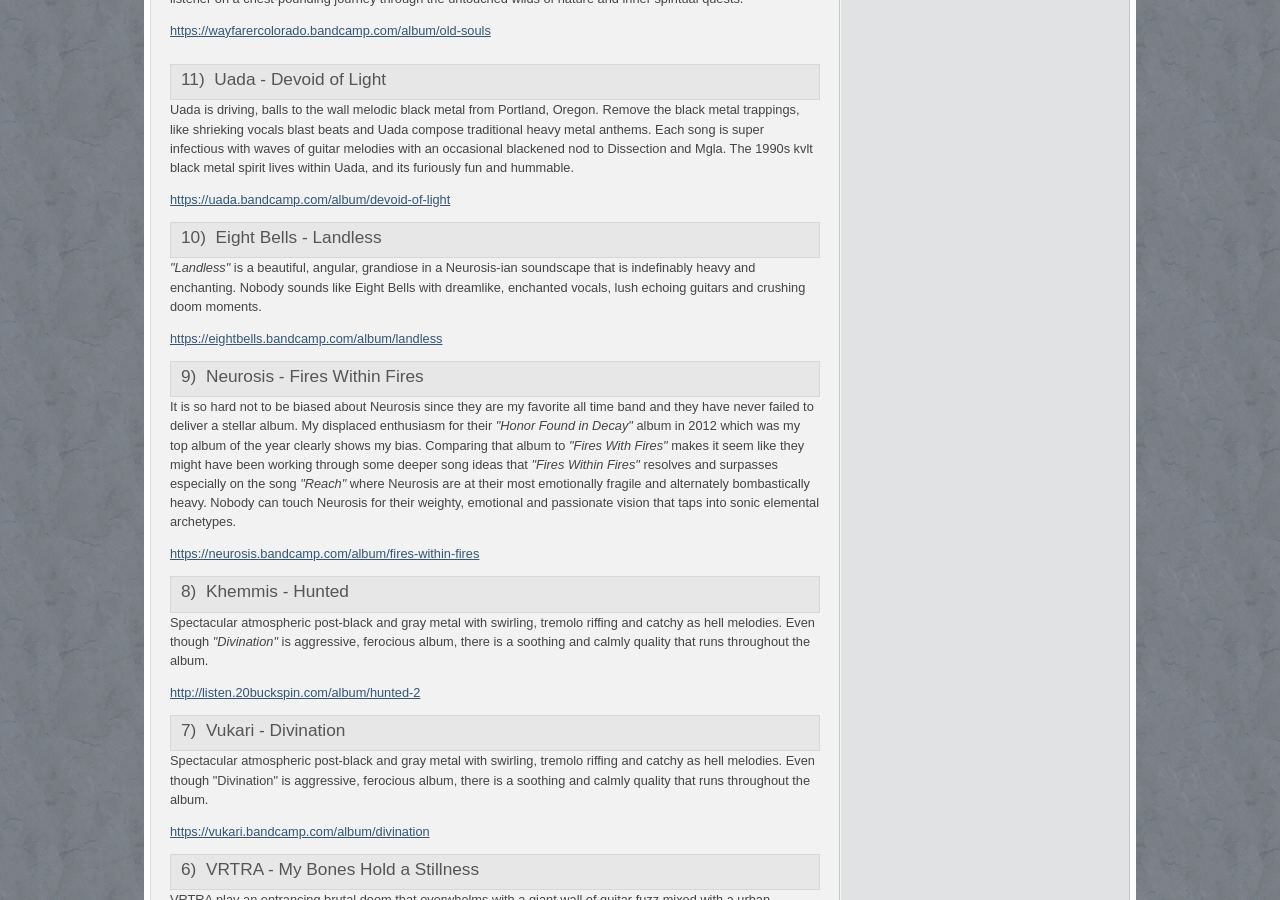
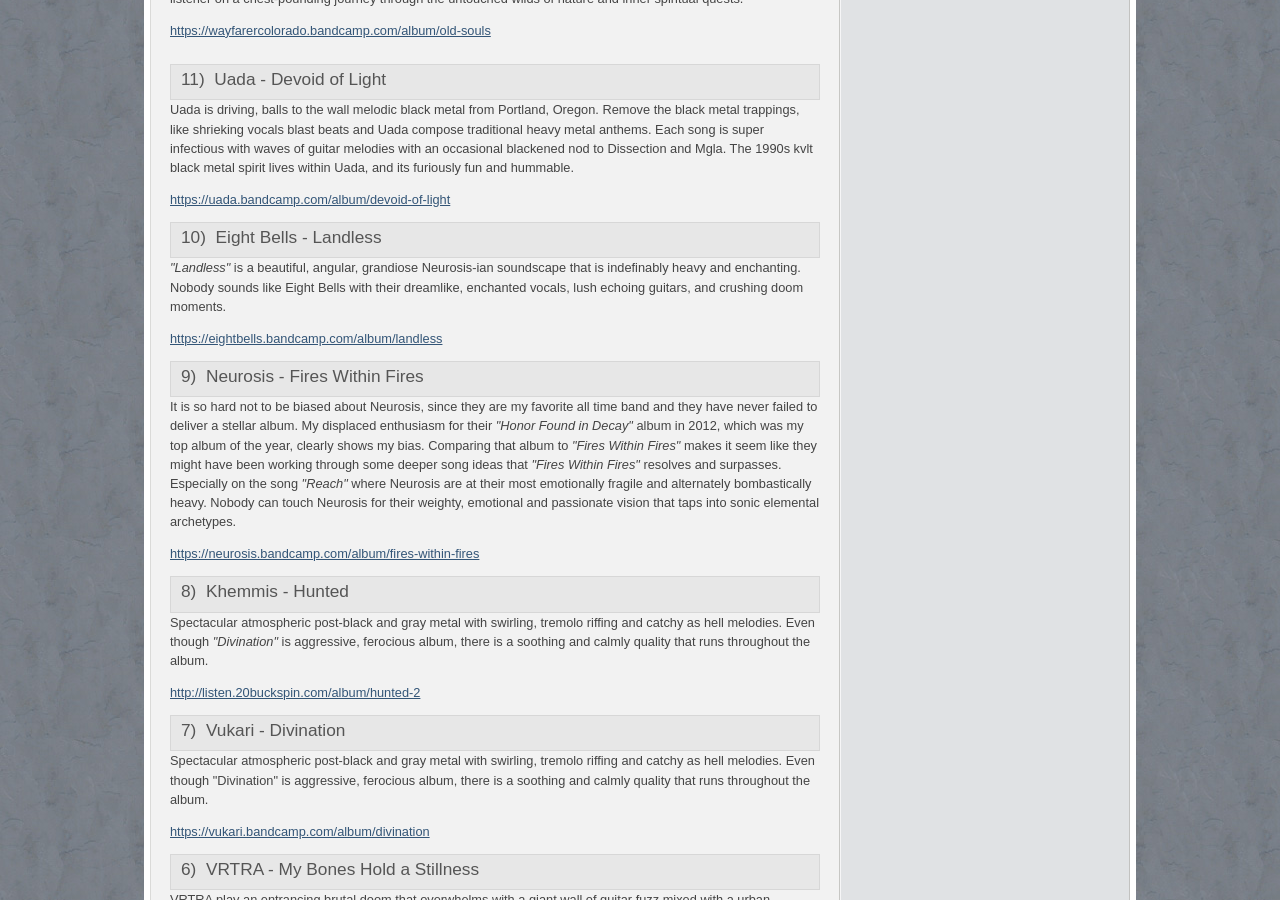
Before and after one commit to luminouscode/luminouscode.fimbulgnosis.com, a Jekyll site: the page built from necroscree/2016_reviews.html, in a window 1280 px wide and 900 px high, scrolled down 861 px. Built offline with Jekyll 4.4.1, drawn with Linux system fonts in a browser that asks for light colours.

Commit message:
Update reviews

```diff
--- a/necroscree/2016_reviews.html
+++ b/necroscree/2016_reviews.html
@@ -74,7 +74,7 @@
   </div>
   <div class="post_body">
     <p>
-      <i>"Landless"</i> is a beautiful, angular, grandiose in a Neurosis-ian soundscape that is indefinably heavy and enchanting.  Nobody sounds like Eight Bells with dreamlike, enchanted vocals, lush echoing guitars and crushing doom moments.
+      <i>"Landless"</i> is a beautiful, angular, grandiose Neurosis-ian soundscape that is indefinably heavy and enchanting.  Nobody sounds like Eight Bells with their dreamlike, enchanted vocals, lush echoing guitars, and crushing doom moments.
     </p>
     <p>
       <a href="https://eightbells.bandcamp.com/album/landless" target="_blank">https://eightbells.bandcamp.com/album/landless</a>
@@ -85,7 +85,7 @@
   </div>
   <div class="post_body">
     <p>
-    It is so hard not to be biased about Neurosis since they are my favorite all time band and they have never failed to deliver a stellar album.  My displaced enthusiasm for their <i>"Honor Found in Decay"</i> album in 2012 which was my top album of the year clearly shows my bias.  Comparing that album to <i>"Fires With Fires"</i> makes it seem like they might have been working through some deeper song ideas that <i>"Fires Within Fires"</i> resolves and surpasses especially on the song <i>"Reach"</i> where Neurosis are at their most emotionally fragile and alternately bombastically heavy.  Nobody can touch Neurosis for their weighty, emotional and passionate vision that taps into sonic elemental archetypes.
+      It is so hard not to be biased about Neurosis, since they are my favorite all time band and they have never failed to deliver a stellar album.  My displaced enthusiasm for their <i>"Honor Found in Decay"</i> album in 2012, which was my top album of the year, clearly shows my bias.  Comparing that album to <i>"Fires Within Fires"</i> makes it seem like they might have been working through some deeper song ideas that <i>"Fires Within Fires"</i> resolves and surpasses.  Especially on the song <i>"Reach"</i> where Neurosis are at their most emotionally fragile and alternately bombastically heavy.  Nobody can touch Neurosis for their weighty, emotional and passionate vision that taps into sonic elemental archetypes.
     </p>
     <p>
       <a href="https://neurosis.bandcamp.com/album/fires-within-fires" target="_blank">https://neurosis.bandcamp.com/album/fires-within-fires</a>
@@ -178,4 +178,3 @@
       <a href="https://mizmor.bandcamp.com/album/yodh" target="_blank">https://mizmor.bandcamp.com/album/yodh</a>
     </p>
   </div>
-</div>
--- a/necroscree/index.html
+++ b/necroscree/index.html
@@ -74,7 +74,7 @@
   </div>
   <div class="post_body">
     <p>
-      <i>"Landless"</i> is a beautiful, angular, grandiose in a Neurosis-ian soundscape that is indefinably heavy and enchanting.  Nobody sounds like Eight Bells with dreamlike, enchanted vocals, lush echoing guitars and crushing doom moments.
+      <i>"Landless"</i> is a beautiful, angular, grandiose Neurosis-ian soundscape that is indefinably heavy and enchanting.  Nobody sounds like Eight Bells with their dreamlike, enchanted vocals, lush echoing guitars, and crushing doom moments.
     </p>
     <p>
       <a href="https://eightbells.bandcamp.com/album/landless" target="_blank">https://eightbells.bandcamp.com/album/landless</a>
@@ -85,7 +85,7 @@
   </div>
   <div class="post_body">
     <p>
-    It is so hard not to be biased about Neurosis since they are my favorite all time band and they have never failed to deliver a stellar album.  My displaced enthusiasm for their <i>"Honor Found in Decay"</i> album in 2012 which was my top album of the year clearly shows my bias.  Comparing that album to <i>"Fires With Fires"</i> makes it seem like they might have been working through some deeper song ideas that <i>"Fires Within Fires"</i> resolves and surpasses especially on the song <i>"Reach"</i> where Neurosis are at their most emotionally fragile and alternately bombastically heavy.  Nobody can touch Neurosis for their weighty, emotional and passionate vision that taps into sonic elemental archetypes.
+      It is so hard not to be biased about Neurosis, since they are my favorite all time band and they have never failed to deliver a stellar album.  My displaced enthusiasm for their <i>"Honor Found in Decay"</i> album in 2012, which was my top album of the year, clearly shows my bias.  Comparing that album to <i>"Fires Within Fires"</i> makes it seem like they might have been working through some deeper song ideas that <i>"Fires Within Fires"</i> resolves and surpasses.  Especially on the song <i>"Reach"</i> where Neurosis are at their most emotionally fragile and alternately bombastically heavy.  Nobody can touch Neurosis for their weighty, emotional and passionate vision that taps into sonic elemental archetypes.
     </p>
     <p>
       <a href="https://neurosis.bandcamp.com/album/fires-within-fires" target="_blank">https://neurosis.bandcamp.com/album/fires-within-fires</a>
@@ -178,4 +178,3 @@
       <a href="https://mizmor.bandcamp.com/album/yodh" target="_blank">https://mizmor.bandcamp.com/album/yodh</a>
     </p>
   </div>
-</div>
```
